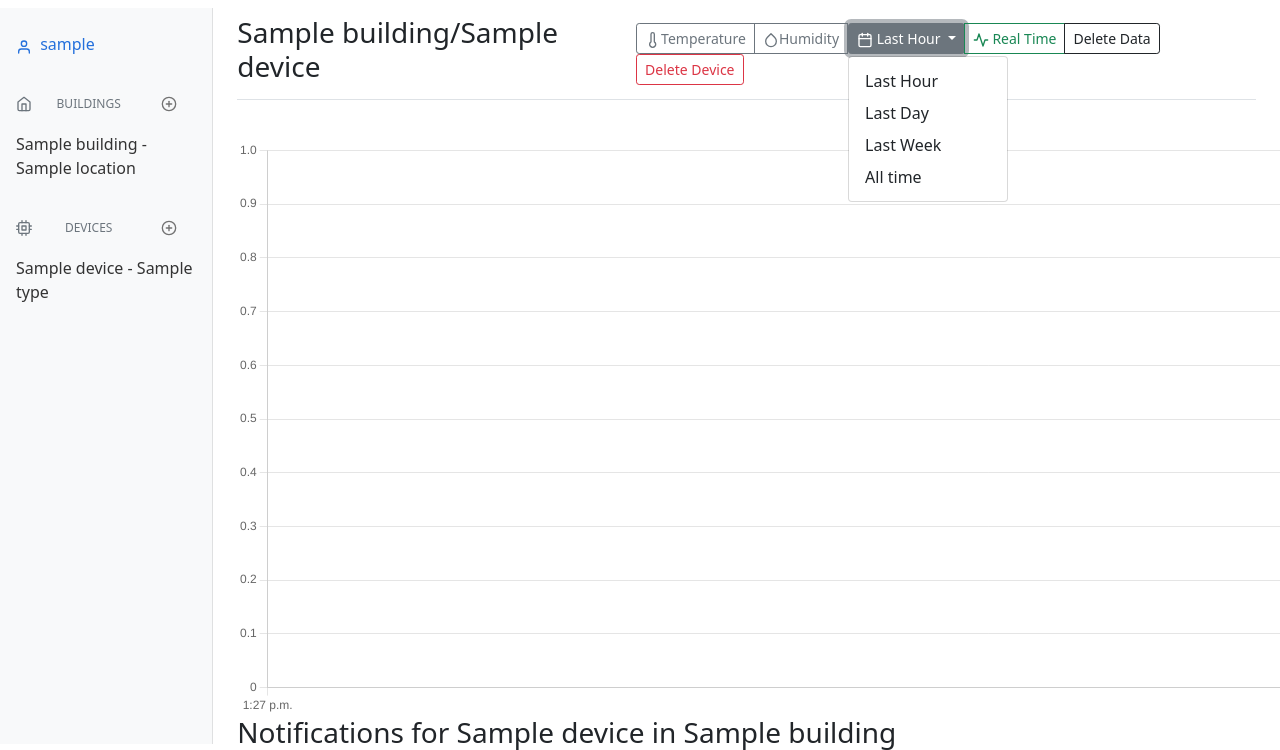
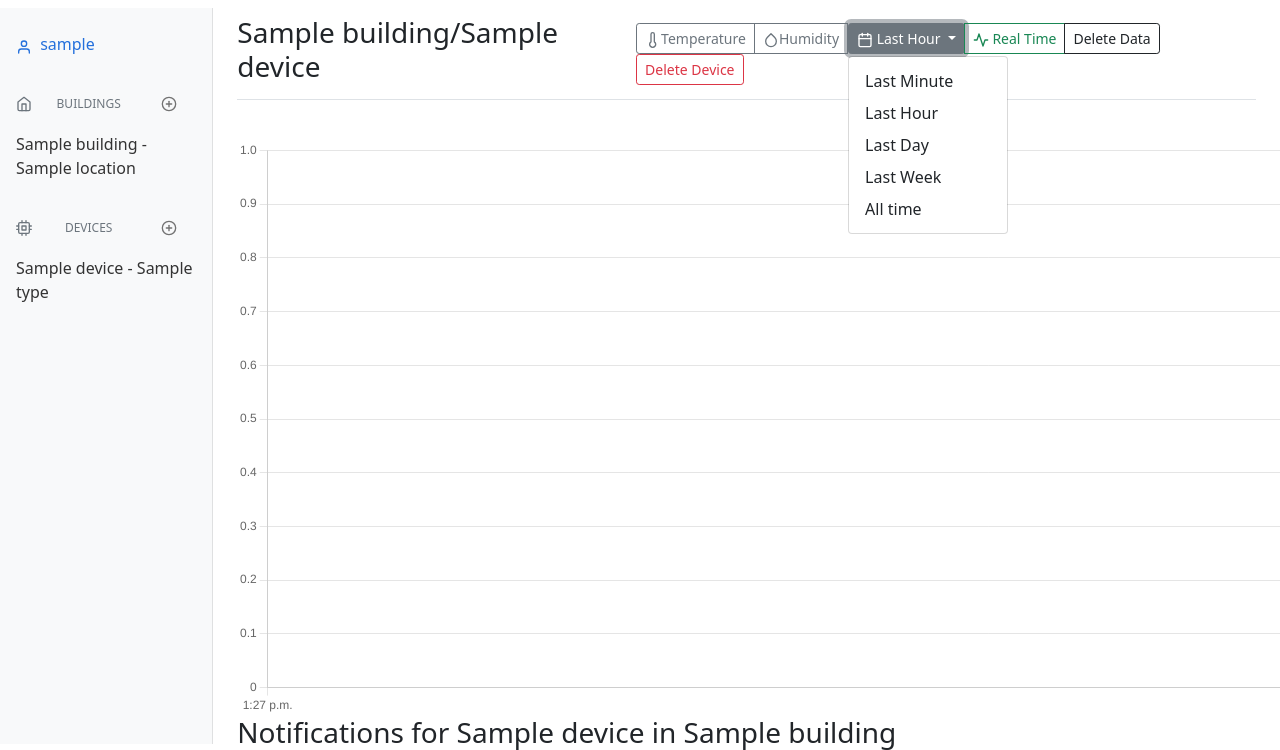
Before and after one commit to markostamos/iot_monitoring, a Flask app: a page that uses api/templates/dashboard.html in a window 1280 px wide, after a click on "Last Hour"; the page is wider, and only the part inside the window is pictured. Shown: the part 56-806 px from the top of that part. Run offline with Flask 2, Linux system fonts and the light colour scheme; the visitor is signed in with stand-in values (Sample User, id 1); a database or web service that is not in the repository returns one stand-in record (values such as "Sample title"); some libraries are stand-ins or nearby versions.

```diff
--- a/api/static/js/dashboard.js
+++ b/api/static/js/dashboard.js
@@ -64,12 +64,16 @@ $(document).ready(function() {
         $("#timespan").text($(this).text());
         real_time = false;
         $("#real_time").removeClass('active');
+        [lower_bound, upper_bound] = get_upper_lower_bound();
         $.post('/get_' + active + '_data', {
             username: "{{session['username']}}",
             device_name: chosen_device,
             upper_bound: parseInt(upper_bound),
             lower_bound: parseInt(lower_bound)
         }, (res) => {
+            console.log(res);
+            console.log(upper_bound);
+            console.log(lower_bound);
             mychart.options.plugins.title.text = active == "temp" ? "Temperature (C)" : "Humidity (%)"
             draw_data(mychart, res["timestamps"], res["values"]);
 
@@ -140,6 +144,9 @@ function get_upper_lower_bound() {
 
     } else if (value == "All time") {
         return [0, now.getTime()];
+
+    } else if (value == "Last Minute") {
+        lower_bound.setMinutes(now.getMinutes() - 1);
 
     }
     upper_bound = now;
--- a/api/templates/dashboard.html
+++ b/api/templates/dashboard.html
@@ -93,6 +93,7 @@
                             Last Hour
                             </button>
                             <ul class="dropdown-menu" aria-labelledby="timespan">
+                                <li><a class="dropdown-item" href="#">Last Minute</a></li>
                                 <li><a class="dropdown-item" href="#">Last Hour</a></li>
                                 <li><a class="dropdown-item" href="#">Last Day</a></li>
                                 <li><a class="dropdown-item" href="#">Last Week</a></li>
```
